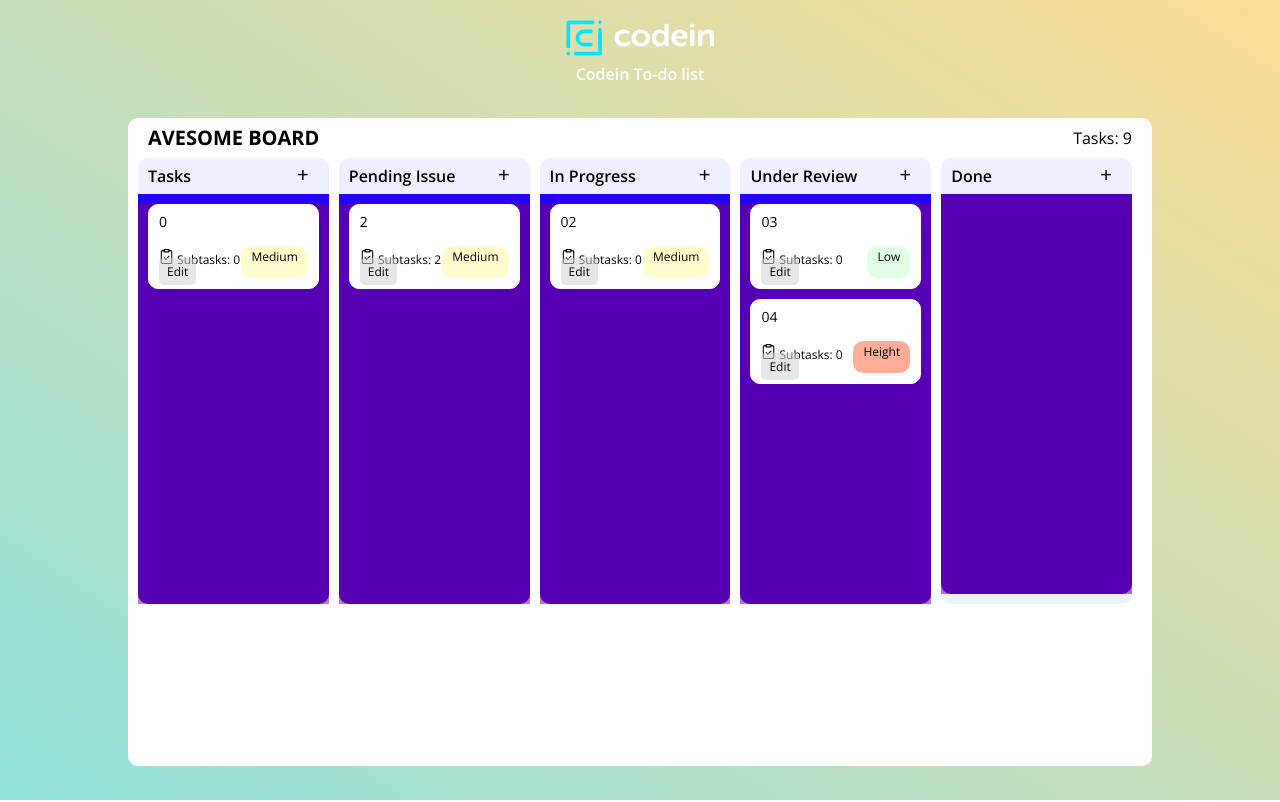
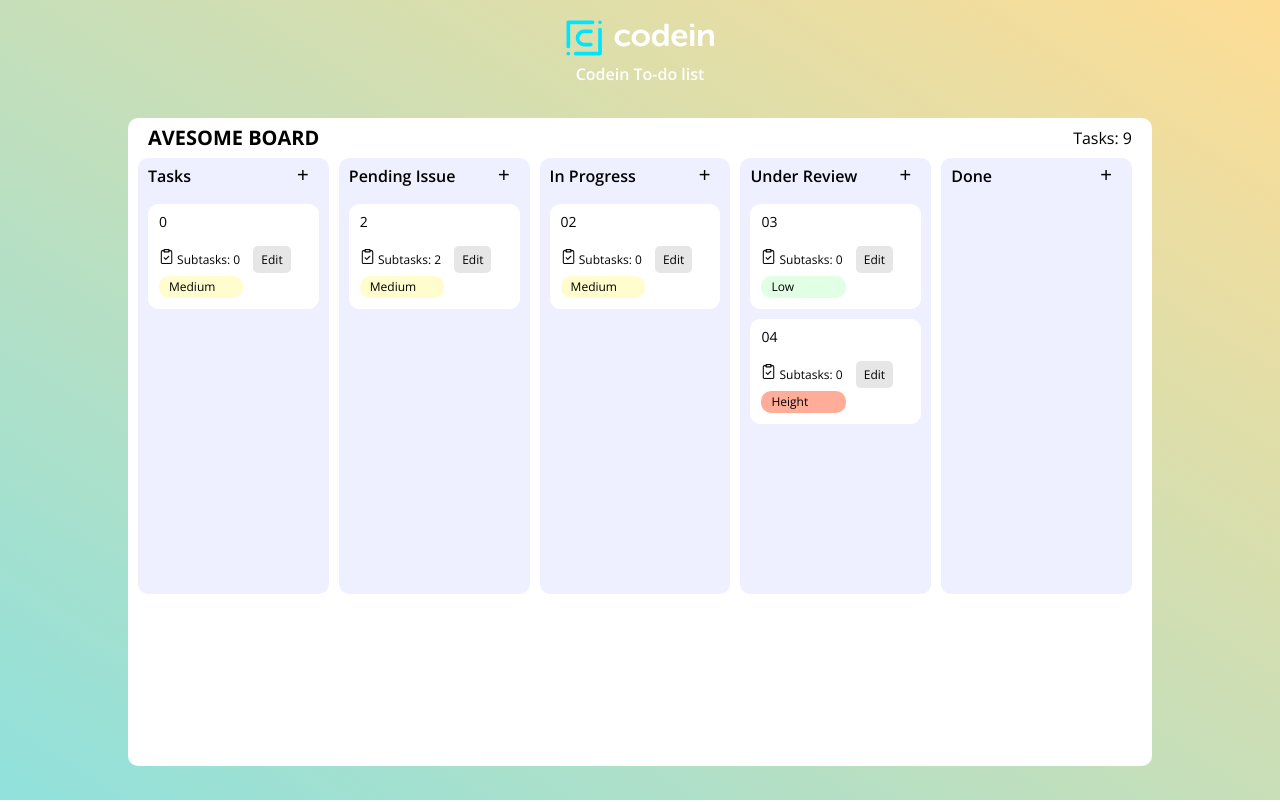
Before and after one commit to Hubert-Marzecki/kanbaBoard-vue, a Vue app: page / in a window 1280 px wide. Built offline with nearby package versions, Linux system fonts and the light colour scheme.

Commit message:
draggable need fixes

```diff
--- a/src/App.vue
+++ b/src/App.vue
@@ -15,12 +15,10 @@
           <p class="task__total">Tasks: {{taskCount}}</p>
         </div>
         </div>
-        <!-- // HEADER -->
         <!-- CONTAINER BODY -->
         <div class="container__body">
           <!-- TASK COLUMN -->
             <TaskColumn v-for="col in cols" v-bind:key="col" :column-status="col" :parent-task="selectedTask" :tasks="visibleTasks[col]"/>
-          <!-- // TASK COLUMN -->
         </div>
         <!-- // BODY -->
       </div>
@@ -30,7 +28,6 @@
   </div>
 </template>
 <script>
-// let List = require("./components/List.vue").default;
 
 import TaskColumn from "./components/TaskColumn";
 import CreateNewTask from './components/CreateNewTask'
@@ -75,7 +72,7 @@ export default {
         function count(task){
           return task.subtasks.reduce((acc, it) => acc + count(it), 1)
         }
-        // -1 to discard the `fake` supertask
+        // -1 to discard the `fake` supertasks
         return count({subtasks: this.$store.state.items}) - 1
       }
   },
--- a/src/components/CreateNewTask.vue
+++ b/src/components/CreateNewTask.vue
@@ -27,7 +27,6 @@
   </div>
 </template>
 <script>
-// let List = require("./components/List.vue").default;
 import { v4 as uuidv4 } from "uuid";
 import {bfs, toList} from "../utils";
 export default {
--- a/src/components/ItemInfo.vue
+++ b/src/components/ItemInfo.vue
@@ -27,7 +27,6 @@
   </div>
 </template>
 <script>
-// let List = require("./components/List.vue").default;
 import { v4 as uuidv4 } from "uuid";
 import {bfs} from "../utils";
 export default {
--- a/src/components/ListElement.vue
+++ b/src/components/ListElement.vue
@@ -1,7 +1,5 @@
 <template>
-  <!-- TASK COLUMN -->
 
-      <!-- ELEMENT -->
       <div class="list__element">
         <h3 class="element__header">Create a profile screen</h3>
         <div class="element__info">
@@ -14,13 +12,10 @@
           </div>
         </div>
       </div>
-      <!-- // ELEMENT -->
-  <!-- // TASK COLUMN -->
+
 </template>
 
 <script>
-// let List = require("./components/List.vue").default;
-import { v4 as uuidv4 } from "uuid";
 
 export default {
   name: "ListElement",
@@ -43,9 +38,7 @@ export default {
 }
 
 
-.list__element{
 
-}
 
 .element__info{
   display: flex;
--- a/src/components/MainTask.vue
+++ b/src/components/MainTask.vue
@@ -1,10 +1,7 @@
 <template>
-  <!-- TASK COLUMN -->
-  <!-- ELEMENT -->
   <div class="list__element" draggable="true">
-    <!-- @click="displayTaskInfo"-->
     <h3 v-if="isChangingName === false" class="element__name" v-on:dblclick="changeName"  >{{ name }}</h3>
-    <input v-if="isChangingName === true" v-on:blur="updateName" v-on:keyup.enter="updateName" v-model="localName" class="element__name"  />
+    <input v-if="isChangingName === true" v-on:blur="updateName" v-on:keyup.enter="updateName" v-model="localName" class="element__name input"  />
 
     <div class="element__info">
       <div class="info__subtasks">
@@ -35,12 +32,8 @@
       </div>
     </div>
   </div>
-  <!-- // ELEMENT -->
-  <!-- // TASK COLUMN -->
 </template>
 <script>
-// let List = require("./components/List.vue").default;
-// <div>Icons made by <a href="https://www.freepik.com" title="Freepik">Freepik</a> from <a href="https://www.flaticon.com/" title="Flaticon">www.flaticon.com</a></div>
 export default {
   name: "MainTask",
   props: ["id", "name", "status", "subtasks", "important"],
@@ -79,20 +72,13 @@ export default {
 <style scoped>
 @import "../styles/reset-css.css";
 @import "../styles/varibles.css";
-/* @keyframes mymove {
-  from {opacity: 0;}
-  to {opacity:  1;}
-} */
-
 .list__element {
-  /* display: block; */
   border: 1px solid white;
   background-color: white;
   border-radius: 10px;
   margin: 10px;
   cursor: pointer;
-  /* animation: mymove 0.6s; */
-  /* position: relative; */
+
 }
 .element__name {
   margin-left: 10px;
@@ -106,6 +92,8 @@ export default {
   margin-top: 20px;
   margin-bottom: 10px;
   font-size: 12px;
+  display: flex;
+  flex-direction: column;
 }
 .subtask__icon {
   margin-left: 10px;
@@ -113,10 +101,14 @@ export default {
 }
 
 .info__priority {
-  margin-right: 10px;
+  margin-left: 10px;
   padding: 5px 10px;
-  margin-top: -3px;
   border-radius: 10px;
+  margin-top: 10px;
+  width: 50%;
+}
+.input{
+  width: 80%;
 }
 .view__notes{
   padding: 5px 8px;
--- a/src/components/TaskColumn.vue
+++ b/src/components/TaskColumn.vue
@@ -1,5 +1,4 @@
 <template>
-  <!-- TASK COLUMN -->
   <div class="list">
     <div class="list__head">
       <h3 class="head__title">{{ columnStatus }}</h3>
@@ -7,13 +6,11 @@
     </div>
     <div class="list__body">
     <draggable
-      class="draggable"
+    class="draggable"
       group="tasks"
       @change="evt => onTaskDragged(this.columnStatus, evt)"
       :list="localTasks"
     >
-      <!-- ELEMENT -->
-      <!-- <div class="dragged__placehoolder" draggable="true"> some place </div> -->
       <MainTask
         v-for="item in localTasks"
         v-bind:id="item.id"
@@ -23,11 +20,9 @@
         v-bind:important="item.important"
         v-bind:status="columnStatus"
       />
-      <!-- // ELEMENT -->
     </draggable>
     </div>
   </div>
-  <!-- // TASK COLUMN -->
 </template>
 
 <script>
@@ -54,22 +49,22 @@ export default {
   computed: {
     localTasks(){
       return this.tasks
-    }
+    } ,
+    dragOptions() {
+      return {
+        animation: 0,
+        group: "tasks",
+        disabled: false,
+      };
+    },
   },
   methods: {
       onTaskDragged(status, event) {
-        console.log(status)
-        console.log(event)
         if(event.added){
           const id = event.added.element.id;
           this.$store.commit("updateTaskStatus", {id, status})
         }
     },
-    drop(e) {
-      console.error(e);
-      const card_id = e.dataTransfer.getData("card_id", target.id);
-    },
-    // dispatch
     openAddTaskPanel() {
       this.$store.commit("openAddTaskPanel", this.columnStatus)
     },
@@ -85,7 +80,6 @@ export default {
 @import "../styles/reset-css.css";
 @import "../styles/varibles.css";
 
-
 .list {
   display: flex;
   flex-direction: column;
@@ -97,7 +91,6 @@ export default {
 .list:last-child {
   margin-right: 20px;
 }
-
 .list__head {
   display: flex;
   justify-content: space-between;
@@ -106,7 +99,6 @@ export default {
   margin-left: 10px;
   font-weight: 600;
 }
-
 .head__addTask {
   border: none;
   outline: none;
@@ -119,19 +111,16 @@ export default {
 }
  .list__body {
    display: block;
-   background-color: rgb(38, 0, 255);
+   min-height: 400px;
+   /* background-color: rgb(38, 0, 255); */
    border-bottom-left-radius: 10px;
    border-bottom-right-radius: 10px;
 }
 .draggable{
-   display: block;
-  background-color: rgba(128, 0, 107, 0.521);
-  min-height: 400px;
+  display: block;
+  min-height: 100px;
 }
-.dragged__placehoolder{
-  display: block;
-  background-color: rgb(102, 255, 110);
-}
+
 .element__info {
   display: flex;
   justify-content: space-between;
```
